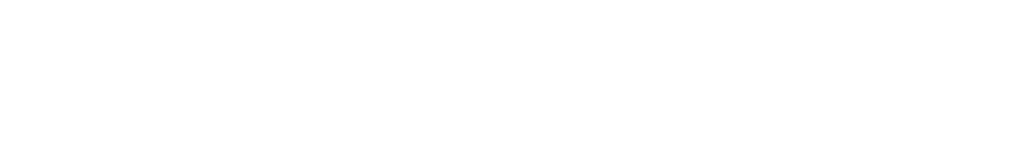
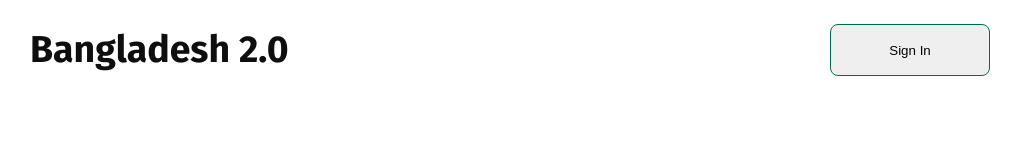
Before and after one commit to rajadhikary411/assignment1, a plain HTML site: page index.html in a window 1280 px wide. Shown: the whole page, without its empty margins (130-1151 px from the left). Drawn offline with Linux system fonts and the light colour scheme.

Commit message:
navber done!

```diff
--- a/index.html
+++ b/index.html
@@ -4,10 +4,19 @@
     <meta charset="UTF-8">
     <meta name="viewport" content="width=device-width, initial-scale=1.0">
     <title>Document</title>
+    <link rel="preconnect" href="https://fonts.googleapis.com">
+<link rel="preconnect" href="https://fonts.gstatic.com" crossorigin>
+<link href="https://fonts.googleapis.com/css2?family=Fira+Sans:ital,wght@0,100;0,200;0,300;0,400;0,500;0,600;0,700;0,800;0,900;1,100;1,200;1,300;1,400;1,500;1,600;1,700;1,800;1,900&family=Open+Sans:ital,wght@0,300..800;1,300..800&family=Work+Sans:ital,wght@0,100..900;1,100..900&display=swap" rel="stylesheet">
+<link rel="stylesheet" href="style.css">
 </head>
 <body>
     <header>
-
+      <div class="header-title">
+           <h3>Bangladesh 2.0</h3>
+      </div>
+      <div class="sign-in">
+        <button class="sign-in-btn">Sign In</button>
+      </div>
     </header>
     <main>
 
--- a/style.css
+++ b/style.css
@@ -0,0 +1,31 @@
+*{
+    padding: 0;
+    margin: 0;
+}
+header{
+    display: flex;
+    justify-content: space-between;
+    align-items: center;
+    padding: 24px 160px;
+}
+.header-title{
+    color: rgb(14, 14, 14);
+font-family: Fira Sans;
+font-size: 32px;
+font-weight: 700;
+line-height: 38px;
+letter-spacing: 0%;
+text-align: left;
+}
+.sign-in-btn{
+box-sizing: border-box;
+padding: 10px 20px;
+border: 1px solid rgb(0, 106, 80);
+border-radius: 8px;
+width: 160px;
+height: 52px;
+}
+.sign-in-btn:hover{
+    background-color:rgb(3, 87, 66) ;
+    color: white;
+}
```
Also changed, not shown: assets/al-jazeera.png (added), assets/card-icon.png (added), assets/facebook.png (added), assets/hero.png (added), assets/instagram.png (added), assets/quote-bg.png (added), assets/satelite.png (added), assets/x.png (added).
